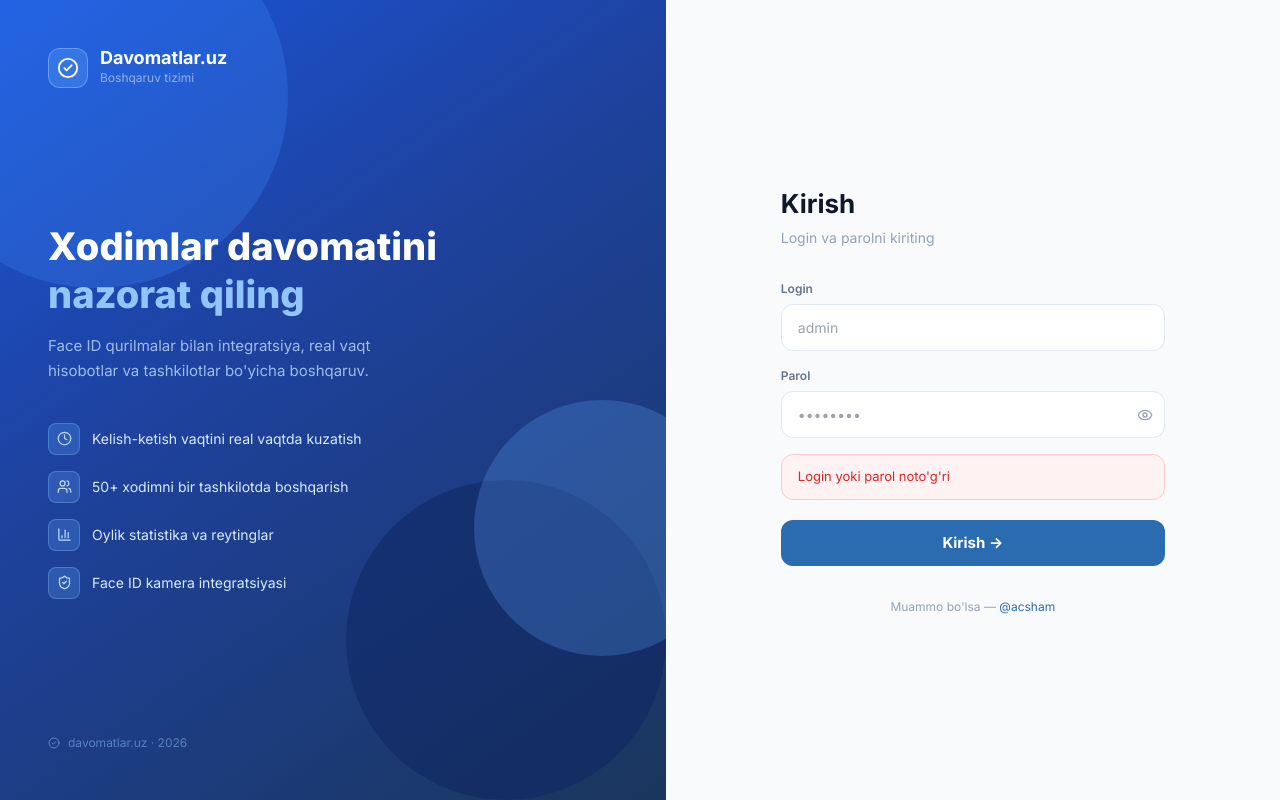
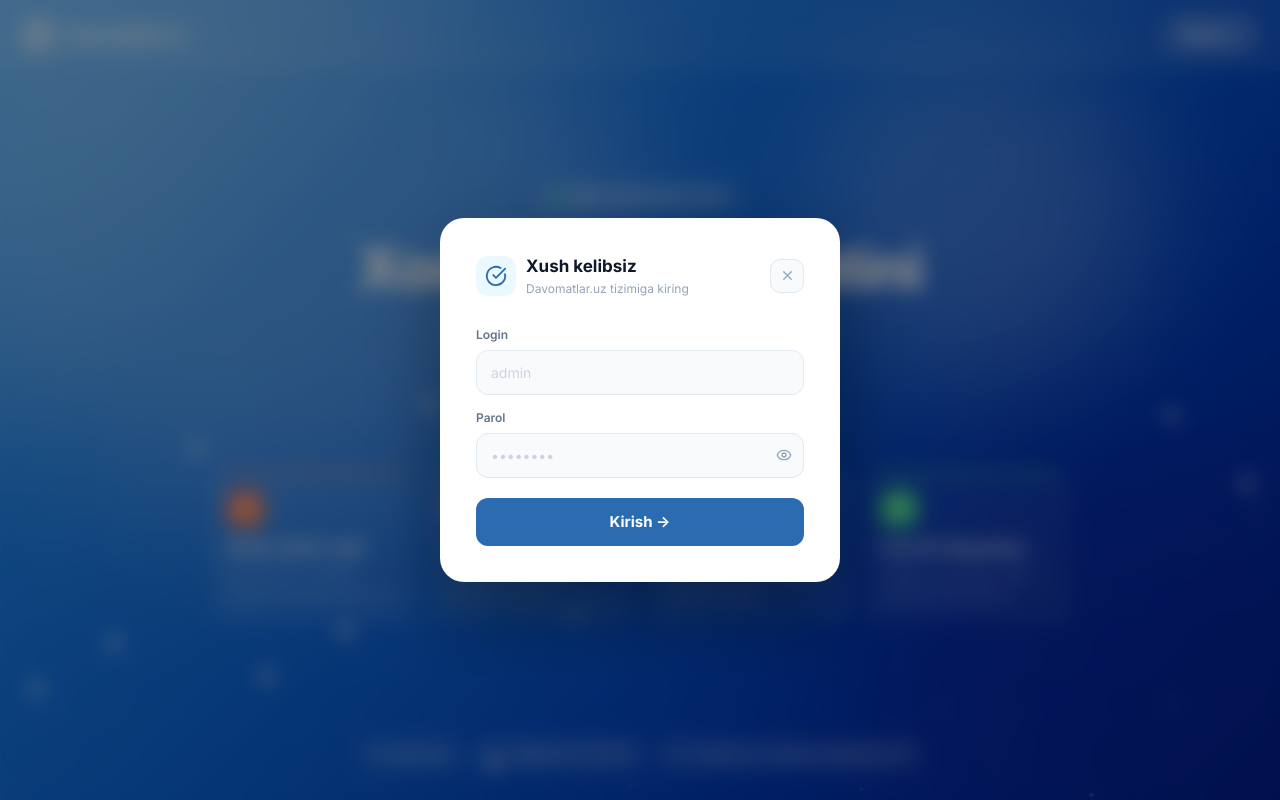
Before and after one commit to bekasadbe/server-project, a React (Vite) app in the folder frontend/: page / in a window 1280 px wide. Both pictures are taken after a click on the button "Kirish →". Built offline with nearby package versions, Linux system fonts and the light colour scheme; no server answers.

Commit message:
Login: restore landing page, redesign modal to clean white card

```diff
--- a/frontend/src/pages/Login.jsx
+++ b/frontend/src/pages/Login.jsx
@@ -1,20 +1,14 @@
 import { useState } from 'react'
 import { loginAsync } from '../auth'
-import { Eye, EyeOff, CheckCircle2, Clock, Users, BarChart3, ShieldCheck } from 'lucide-react'
-
-const FEATURES = [
-  { icon: Clock,       text: 'Kelish-ketish vaqtini real vaqtda kuzatish' },
-  { icon: Users,       text: "50+ xodimni bir tashkilotda boshqarish" },
-  { icon: BarChart3,   text: 'Oylik statistika va reytinglar' },
-  { icon: ShieldCheck, text: 'Face ID kamera integratsiyasi' },
-]
+import { Eye, EyeOff, CheckCircle, Clock, Users, TrendingUp, X, Phone, MapPin, Send } from 'lucide-react'
 
 export default function Login({ onLogin }) {
-  const [username, setUsername] = useState('')
-  const [password, setPassword] = useState('')
-  const [showPass, setShowPass] = useState(false)
-  const [error, setError]       = useState('')
-  const [loading, setLoading]   = useState(false)
+  const [showModal, setShowModal] = useState(false)
+  const [username, setUsername]   = useState('')
+  const [password, setPassword]   = useState('')
+  const [showPass, setShowPass]   = useState(false)
+  const [error, setError]         = useState('')
+  const [loading, setLoading]     = useState(false)
 
   const handleSubmit = async (e) => {
     e.preventDefault()
@@ -24,126 +18,233 @@ export default function Login({ onLogin }) {
     else { setError("Login yoki parol noto'g'ri"); setLoading(false) }
   }
 
+  const openModal = () => {
+    setError(''); setUsername(''); setPassword('')
+    setShowModal(true)
+  }
+
   return (
-    <div className="flex h-screen w-screen overflow-hidden bg-white">
-
-      {/* Chap panel — brand */}
-      <div className="hidden lg:flex flex-col justify-between w-[52%] p-12 relative overflow-hidden" style={{ background: 'linear-gradient(145deg, #1a56db 0%, #1e429f 40%, #1a365d 100%)' }}>
-        {/* Fon doiralari */}
-        <div className="absolute -top-24 -left-24 w-96 h-96 rounded-full opacity-30" style={{ background: '#3b82f6' }}/>
-        <div className="absolute bottom-0 right-0 w-80 h-80 rounded-full opacity-50" style={{ background: '#0f2460' }}/>
-        <div className="absolute top-1/2 -right-16 w-64 h-64 rounded-full opacity-25" style={{ background: '#60a5fa' }}/>
-
-        {/* Logo */}
-        <div className="relative z-10 flex items-center gap-3">
-          <div className="w-10 h-10 rounded-xl border flex items-center justify-center" style={{ background: 'rgba(96,165,250,0.3)', borderColor: 'rgba(147,197,253,0.5)' }}>
-            <CheckCircle2 size={22} className="text-white"/>
-          </div>
-          <div>
-            <div className="text-white font-bold text-[18px] leading-none">Davomatlar.uz</div>
-            <div className="text-white/50 text-[12px] mt-0.5">Boshqaruv tizimi</div>
-          </div>
+    <div style={{
+      width:'100vw', minHeight:'100vh', overflowY:'auto', overflowX:'hidden', position:'relative',
+      background:'linear-gradient(135deg, #60b8ff 0%, #1a7fe8 25%, #0a5fd4 50%, #0038b8 75%, #001e8a 100%)',
+      display:'flex', flexDirection:'column',
+    }}>
+      {/* Fon effektlari */}
+      <div style={{ position:'absolute', inset:0, overflow:'hidden', pointerEvents:'none' }}>
+        <div style={{ position:'absolute', top:'-10%', left:'-5%', width:'700px', height:'600px', borderRadius:'50%', background:'rgba(255,255,255,0.25)', filter:'blur(90px)' }}/>
+        <div style={{ position:'absolute', top:'5%', right:'10%', width:'350px', height:'350px', borderRadius:'50%', background:'rgba(255,255,255,0.2)', filter:'blur(60px)' }}/>
+        <div style={{ position:'absolute', bottom:'-5%', right:'-5%', width:'500px', height:'400px', borderRadius:'50%', background:'rgba(10,30,150,0.5)', filter:'blur(80px)' }}/>
+        <div style={{ position:'absolute', inset:0, backgroundImage:'linear-gradient(rgba(255,255,255,0.04) 1px, transparent 1px), linear-gradient(90deg, rgba(255,255,255,0.04) 1px, transparent 1px)', backgroundSize:'60px 60px' }}/>
+        {Array.from({length:22}).map((_,i) => {
+          const size  = 4 + (i*7)%14
+          const left  = (i*47 + 3)%100
+          const delay = (i*1.3)%8
+          const dur   = 10 + (i*2.7)%14
+          const op    = 0.12 + (i%5)*0.05
+          return (
+            <div key={i} style={{
+              position:'absolute', left:`${left}%`, bottom:'-5%',
+              width:`${size}px`, height:`${size}px`, borderRadius:'50%',
+              background:'rgba(255,255,255,0.9)', opacity:op,
+              animation:`floatUp ${dur}s ${delay}s linear infinite`,
+            }}/>
+          )
+        })}
       </div>
 
-        {/* Hero matn */}
-        <div className="relative z-10">
-          <h1 className="text-white font-extrabold text-[38px] leading-tight mb-4">
+      {/* Header */}
+      <header style={{ position:'relative', zIndex:10, display:'flex', justifyContent:'space-between', alignItems:'center', padding:'14px 20px', background:'rgba(255,255,255,0.07)', backdropFilter:'blur(14px)', borderBottom:'1px solid rgba(255,255,255,0.1)', flexShrink:0, width:'100%', boxSizing:'border-box' }}>
+        <div style={{ display:'flex', alignItems:'center', gap:'10px' }}>
+          <div style={{ width:'36px', height:'36px', borderRadius:'10px', background:'rgba(255,255,255,0.25)', backdropFilter:'blur(10px)', border:'1px solid rgba(255,255,255,0.5)', display:'flex', alignItems:'center', justifyContent:'center', flexShrink:0 }}>
+            <CheckCircle size={20} color="white" strokeWidth={2.5}/>
+          </div>
+          <span style={{ fontSize:'18px', fontWeight:700, letterSpacing:'-0.5px', color:'#ffffff' }}>Davomatlar.uz</span>
+        </div>
+        <button onClick={openModal} style={{
+          display:'flex', alignItems:'center', gap:'6px',
+          background:'rgba(255,255,255,0.12)', backdropFilter:'blur(12px)',
+          border:'1px solid rgba(255,255,255,0.2)', borderRadius:'50px',
+          padding:'9px 20px', color:'white', fontSize:'14px', fontWeight:600,
+          cursor:'pointer', transition:'all 0.2s', flexShrink:0,
+        }}
+          onMouseEnter={e => e.currentTarget.style.background='rgba(255,255,255,0.2)'}
+          onMouseLeave={e => e.currentTarget.style.background='rgba(255,255,255,0.12)'}
+        >
+          Kirish →
+        </button>
+      </header>
+
+      {/* Hero */}
+      <main className="landing-main" style={{ flex:1, position:'relative', zIndex:10, display:'flex', flexDirection:'column', alignItems:'center', justifyContent:'center', textAlign:'center', padding:'40px 20px 32px' }}>
+        <div style={{ display:'inline-flex', alignItems:'center', gap:'8px', background:'rgba(255,255,255,0.1)', backdropFilter:'blur(10px)', border:'1px solid rgba(255,255,255,0.15)', borderRadius:'50px', padding:'6px 18px', marginBottom:'24px' }}>
+          <div style={{ width:'8px', height:'8px', borderRadius:'50%', background:'#4ade80', boxShadow:'0 0 8px #4ade80', flexShrink:0 }}/>
+          <span style={{ fontSize:'13px', color:'rgba(255,255,255,0.9)', fontWeight:500 }}>Real vaqt davomat tizimi</span>
+        </div>
+
+        <h1 className="hero-title" style={{ margin:'0 0 16px', fontWeight:800, color:'white', lineHeight:1.1, letterSpacing:'-1.5px', maxWidth:'700px' }}>
           Xodimlar davomatini<br/>
-            <span className="text-blue-300">nazorat qiling</span>
+          <span style={{ background:'linear-gradient(180deg, #ffffff 0%, #93c5fd 100%)', WebkitBackgroundClip:'text', WebkitTextFillColor:'transparent', backgroundClip:'text' }}>nazorat qiling</span>
         </h1>
-          <p className="text-blue-200/80 text-[15px] leading-relaxed mb-10 max-w-sm">
-            Face ID qurilmalar bilan integratsiya, real vaqt hisobotlar va tashkilotlar bo'yicha boshqaruv.
+
+        <p style={{ margin:'0 0 36px', fontSize:'16px', color:'rgba(255,255,255,0.6)', lineHeight:1.7, maxWidth:'420px' }}>
+          Face ID qurilmalar bilan integratsiya, real vaqt hisobotlar va tashkilotlar bo'yicha boshqaruv tizimi.
         </p>
 
-          <div className="flex flex-col gap-4">
-            {FEATURES.map(({ icon: Icon, text }) => (
-              <div key={text} className="flex items-center gap-3">
-                <div className="w-8 h-8 rounded-lg flex items-center justify-center shrink-0" style={{ background: 'rgba(96,165,250,0.25)', border: '1px solid rgba(147,197,253,0.3)' }}>
-                  <Icon size={15} className="text-blue-200"/>
+        <div className="cards-grid" style={{ display:'grid', gap:'12px', width:'100%', maxWidth:'860px' }}>
+          {[
+            { icon: Clock,       color:'#f87171', grad:'#f87171,#fb923c', title:'Kelish-ketish vaqti',  desc:"Aniq kirish va chiqish vaqtini avtomatik qayd etish" },
+            { icon: TrendingUp,  color:'#a78bfa', grad:'#a78bfa,#818cf8', title:'Ish soatlari hisobi',  desc:'Kunlik, haftalik, oylik grafiklar va tahlil' },
+            { icon: Users,       color:'#38bdf8', grad:'#38bdf8,#60a5fa', title:'Tanaffus nazorati',    desc:'Daqiqagacha aniq tanaffus vaqtini kuzatish' },
+            { icon: CheckCircle, color:'#4ade80', grad:'#4ade80,#34d399', title:'Face ID integratsiya', desc:"Parolsiz, qurilmalar bilan to'liq sinxronizatsiya" },
+          ].map(({ icon: Icon, color, grad, title, desc }, i) => (
+            <div key={title} style={{
+              position:'relative', overflow:'hidden',
+              background:'rgba(255,255,255,0.06)', backdropFilter:'blur(20px)',
+              border:'1px solid rgba(255,255,255,0.1)', borderRadius:'18px',
+              padding:'18px 16px 16px', textAlign:'left',
+              transition:'transform 0.2s, box-shadow 0.2s',
+              animation:`cardIn 0.5s ${i*0.1}s both`, cursor:'default',
+            }}
+              onMouseEnter={e => { e.currentTarget.style.transform='translateY(-4px)'; e.currentTarget.style.boxShadow=`0 8px 32px ${color}44` }}
+              onMouseLeave={e => { e.currentTarget.style.transform='translateY(0)';    e.currentTarget.style.boxShadow='none' }}
+            >
+              <div style={{ position:'absolute', top:0, left:0, right:0, height:'2px', background:`linear-gradient(90deg,${grad})`, borderRadius:'18px 18px 0 0' }}/>
+              <div style={{ position:'absolute', right:'-8px', bottom:'-8px', opacity:0.07 }}><Icon size={70} color={color}/></div>
+              <div style={{ width:'36px', height:'36px', borderRadius:'12px', background:`linear-gradient(135deg,${grad})`, display:'flex', alignItems:'center', justifyContent:'center', marginBottom:'12px', boxShadow:`0 4px 14px ${color}55` }}>
+                <Icon size={18} color="white"/>
               </div>
-                <span className="text-blue-100 text-[14px]">{text}</span>
+              <div style={{ fontSize:'15px', fontWeight:700, color:'white', marginBottom:'6px', lineHeight:1.3 }}>{title}</div>
+              <div style={{ fontSize:'13px', color:'rgba(255,255,255,0.5)', lineHeight:1.6 }}>{desc}</div>
             </div>
           ))}
         </div>
+      </main>
+
+      {/* Login Modal — yangi dizayn */}
+      {showModal && (
+        <div style={{
+          position:'fixed', inset:0, zIndex:100,
+          background:'rgba(0,0,0,0.45)', backdropFilter:'blur(10px)',
+          display:'flex', alignItems:'center', justifyContent:'center',
+          animation:'fadeIn 0.2s ease',
+        }} onClick={e => e.target === e.currentTarget && setShowModal(false)}>
+          <div className="login-modal" style={{
+            width:'400px', background:'#ffffff', borderRadius:'24px',
+            padding:'36px', boxShadow:'0 32px 80px rgba(0,0,0,0.35)',
+            animation:'slideUp 0.25s ease',
+          }}>
+            {/* Header */}
+            <div style={{ display:'flex', justifyContent:'space-between', alignItems:'center', marginBottom:'28px' }}>
+              <div style={{ display:'flex', alignItems:'center', gap:'10px' }}>
+                <div style={{ width:'40px', height:'40px', borderRadius:'12px', background:'#EBF8FF', display:'flex', alignItems:'center', justifyContent:'center' }}>
+                  <CheckCircle size={22} color="#2B6CB0"/>
+                </div>
+                <div>
+                  <div style={{ fontSize:'17px', fontWeight:700, color:'#0f172a' }}>Xush kelibsiz</div>
+                  <div style={{ fontSize:'12px', color:'#94a3b8' }}>Davomatlar.uz tizimiga kiring</div>
+                </div>
+              </div>
+              <button onClick={() => setShowModal(false)} style={{ background:'#f8fafc', border:'1px solid #e2e8f0', borderRadius:'10px', color:'#94a3b8', width:'34px', height:'34px', cursor:'pointer', display:'flex', alignItems:'center', justifyContent:'center' }}>
+                <X size={15}/>
+              </button>
             </div>
 
-        {/* Footer */}
-        <div className="relative z-10 flex items-center gap-2 text-blue-300/50 text-[12px]">
-          <CheckCircle2 size={12}/>
-          davomatlar.uz · 2026
-        </div>
-      </div>
-
-      {/* O'ng panel — login form */}
-      <div className="flex-1 flex flex-col items-center justify-center px-8 bg-slate-50">
-
-        {/* Mobil logo */}
-        <div className="lg:hidden flex items-center gap-2 mb-10">
-          <div className="w-9 h-9 rounded-xl bg-brand-600 flex items-center justify-center">
-            <CheckCircle2 size={20} className="text-white"/>
-          </div>
-          <span className="font-bold text-[17px] text-slate-900">Davomatlar.uz</span>
-        </div>
-
-        <div className="w-full max-w-sm">
-          <div className="mb-8">
-            <h2 className="text-[26px] font-bold text-slate-900 mb-1">Kirish</h2>
-            <p className="text-slate-400 text-[14px]">Login va parolni kiriting</p>
-          </div>
-
-          <form onSubmit={handleSubmit} className="flex flex-col gap-4">
-            <div>
-              <label className="text-[12px] text-slate-500 font-semibold block mb-1.5">Login</label>
-              <input
-                value={username}
-                onChange={e => { setUsername(e.target.value); setError('') }}
-                placeholder="admin"
-                autoComplete="username"
-                className="w-full px-4 py-3 bg-white border border-slate-200 rounded-xl text-slate-900 text-[14px] outline-none focus:border-brand-500 focus:ring-2 focus:ring-brand-100 transition-all"
+            <form onSubmit={handleSubmit}>
+              <div style={{ marginBottom:'14px' }}>
+                <label style={{ fontSize:'12px', color:'#64748b', display:'block', marginBottom:'6px', fontWeight:600 }}>Login</label>
+                <input value={username} onChange={e => { setUsername(e.target.value); setError('') }}
+                  placeholder="admin" autoComplete="username"
+                  style={{ width:'100%', padding:'11px 14px', boxSizing:'border-box', background:'#f8fafc', border:'1.5px solid #e2e8f0', borderRadius:'12px', color:'#0f172a', fontSize:'14px', outline:'none', transition:'border-color 0.2s' }}
+                  onFocus={e => e.target.style.borderColor='#4299E1'}
+                  onBlur={e => e.target.style.borderColor='#e2e8f0'}
                 />
               </div>
-
-            <div>
-              <label className="text-[12px] text-slate-500 font-semibold block mb-1.5">Parol</label>
-              <div className="relative">
-                <input
-                  type={showPass ? 'text' : 'password'}
-                  value={password}
-                  onChange={e => { setPassword(e.target.value); setError('') }}
-                  placeholder="••••••••"
-                  autoComplete="current-password"
-                  className="w-full px-4 py-3 pr-11 bg-white border border-slate-200 rounded-xl text-slate-900 text-[14px] outline-none focus:border-brand-500 focus:ring-2 focus:ring-brand-100 transition-all"
+              <div style={{ marginBottom:'20px' }}>
+                <label style={{ fontSize:'12px', color:'#64748b', display:'block', marginBottom:'6px', fontWeight:600 }}>Parol</label>
+                <div style={{ position:'relative' }}>
+                  <input type={showPass ? 'text' : 'password'} value={password} onChange={e => { setPassword(e.target.value); setError('') }}
+                    placeholder="••••••••" autoComplete="current-password"
+                    style={{ width:'100%', padding:'11px 40px 11px 14px', boxSizing:'border-box', background:'#f8fafc', border:'1.5px solid #e2e8f0', borderRadius:'12px', color:'#0f172a', fontSize:'14px', outline:'none', transition:'border-color 0.2s' }}
+                    onFocus={e => e.target.style.borderColor='#4299E1'}
+                    onBlur={e => e.target.style.borderColor='#e2e8f0'}
                   />
-                <button type="button" onClick={() => setShowPass(!showPass)}
-                  className="absolute right-3 top-1/2 -translate-y-1/2 text-slate-400 hover:text-slate-600 bg-transparent border-none cursor-pointer flex">
+                  <button type="button" onClick={() => setShowPass(!showPass)} style={{ position:'absolute', right:'12px', top:'50%', transform:'translateY(-50%)', background:'none', border:'none', cursor:'pointer', color:'#94a3b8', display:'flex' }}>
                     {showPass ? <EyeOff size={16}/> : <Eye size={16}/>}
                   </button>
                 </div>
               </div>
 
               {error && (
-              <div className="px-4 py-3 bg-red-50 border border-red-200 rounded-xl text-red-600 text-[13px]">
+                <div style={{ marginBottom:'14px', padding:'10px 14px', background:'#fff5f5', border:'1px solid #fed7d7', borderRadius:'10px', color:'#e53e3e', fontSize:'13px' }}>
                   {error}
                 </div>
               )}
 
-            <button type="submit" disabled={loading}
-              className={`w-full py-3 rounded-xl text-white text-[15px] font-bold border-none transition-all mt-1 ${loading ? 'bg-brand-400 cursor-not-allowed' : 'bg-brand-600 hover:bg-brand-700 cursor-pointer'}`}>
+              <button type="submit" disabled={loading} style={{
+                width:'100%', padding:'13px', background: loading ? '#90CDF4' : '#2B6CB0',
+                border:'none', borderRadius:'12px', color:'white', fontSize:'15px',
+                fontWeight:700, cursor: loading ? 'not-allowed' : 'pointer',
+                display:'flex', alignItems:'center', justifyContent:'center', gap:'8px',
+                transition:'background 0.2s',
+              }}
+                onMouseEnter={e => { if(!loading) e.currentTarget.style.background='#2C5282' }}
+                onMouseLeave={e => { if(!loading) e.currentTarget.style.background='#2B6CB0' }}
+              >
                 {loading ? (
-                <span className="flex items-center justify-center gap-2">
-                  <span className="w-4 h-4 border-2 border-white/30 border-t-white rounded-full animate-spin inline-block"/>
-                  Kirish...
-                </span>
+                  <><div style={{ width:'15px', height:'15px', border:'2px solid rgba(255,255,255,0.3)', borderTopColor:'white', borderRadius:'50%', animation:'spin 0.8s linear infinite' }}/> Kirish...</>
                 ) : 'Kirish →'}
               </button>
             </form>
-
-          <p className="text-center text-slate-400 text-[12px] mt-8">
-            Muammo bo'lsa —{' '}
-            <a href="https://t.me/acsham" target="_blank" rel="noreferrer" className="text-brand-600 hover:underline">@acsham</a>
-          </p>
           </div>
         </div>
+      )}
+
+      {/* Footer */}
+      <footer style={{ position:'relative', zIndex:10 }}>
+        <div style={{ display:'flex', flexWrap:'wrap', justifyContent:'center', gap:'6px', padding:'12px 24px 28px' }}>
+          {[
+            { icon: Send,   text:'@acsham',                          href:'https://t.me/acsham' },
+            { icon: Phone,  text:'+998 90-873-89-63',                href:'tel:+998908738963' },
+            { icon: MapPin, text:"Toshkent sh, Olmazor Qamarniso 13", href:null },
+          ].map(({ icon: Icon, text, href }) => {
+            const inner = (
+              <div style={{ display:'flex', alignItems:'center', gap:'7px', padding:'7px 14px', borderRadius:'50px', background:'rgba(255,255,255,0.07)', border:'1px solid rgba(255,255,255,0.1)', fontSize:'13px', color:'rgba(255,255,255,0.8)', whiteSpace:'nowrap', transition:'background 0.2s' }}
+                onMouseEnter={e => e.currentTarget.style.background='rgba(255,255,255,0.14)'}
+                onMouseLeave={e => e.currentTarget.style.background='rgba(255,255,255,0.07)'}
+              >
+                <Icon size={13} color="rgba(255,255,255,0.6)"/>{text}
+              </div>
+            )
+            return href
+              ? <a key={text} href={href} target="_blank" rel="noreferrer" style={{ textDecoration:'none' }}>{inner}</a>
+              : <div key={text}>{inner}</div>
+          })}
+        </div>
+      </footer>
+
+      <style>{`
+        @keyframes spin    { to { transform: rotate(360deg) } }
+        @keyframes fadeIn  { from{ opacity:0 } to{ opacity:1 } }
+        @keyframes slideUp { from{ opacity:0; transform:translateY(20px) } to{ opacity:1; transform:translateY(0) } }
+        @keyframes cardIn  { from{ opacity:0; transform:translateY(16px) } to{ opacity:1; transform:translateY(0) } }
+        @keyframes floatUp { 0%{ transform:translateY(0) translateX(0); opacity:0 } 10%{ opacity:1 } 90%{ opacity:0.6 } 100%{ transform:translateY(-110vh) translateX(30px); opacity:0 } }
+        input::placeholder { color: #cbd5e1 }
+        .cards-grid { grid-template-columns: repeat(4, 1fr); }
+        .hero-title  { font-size: 58px; }
+        @media (max-width: 768px) {
+          .cards-grid { grid-template-columns: repeat(2, 1fr) !important; }
+          .hero-title  { font-size: 38px !important; letter-spacing: -1px !important; }
+        }
+        @media (max-width: 480px) {
+          .cards-grid { grid-template-columns: repeat(2, 1fr) !important; }
+          .hero-title  { font-size: 32px !important; }
+          .login-modal { width: calc(100vw - 32px) !important; padding: 24px 18px !important; }
+        }
+        @media (max-width: 768px) {
+          html, body { overflow-y: auto !important; height: auto !important; }
+          .landing-main { justify-content: flex-start !important; padding-top: 24px !important; }
+        }
+      `}</style>
     </div>
   )
 }
```
Lines whose indentation alone changed are shown as unchanged.
